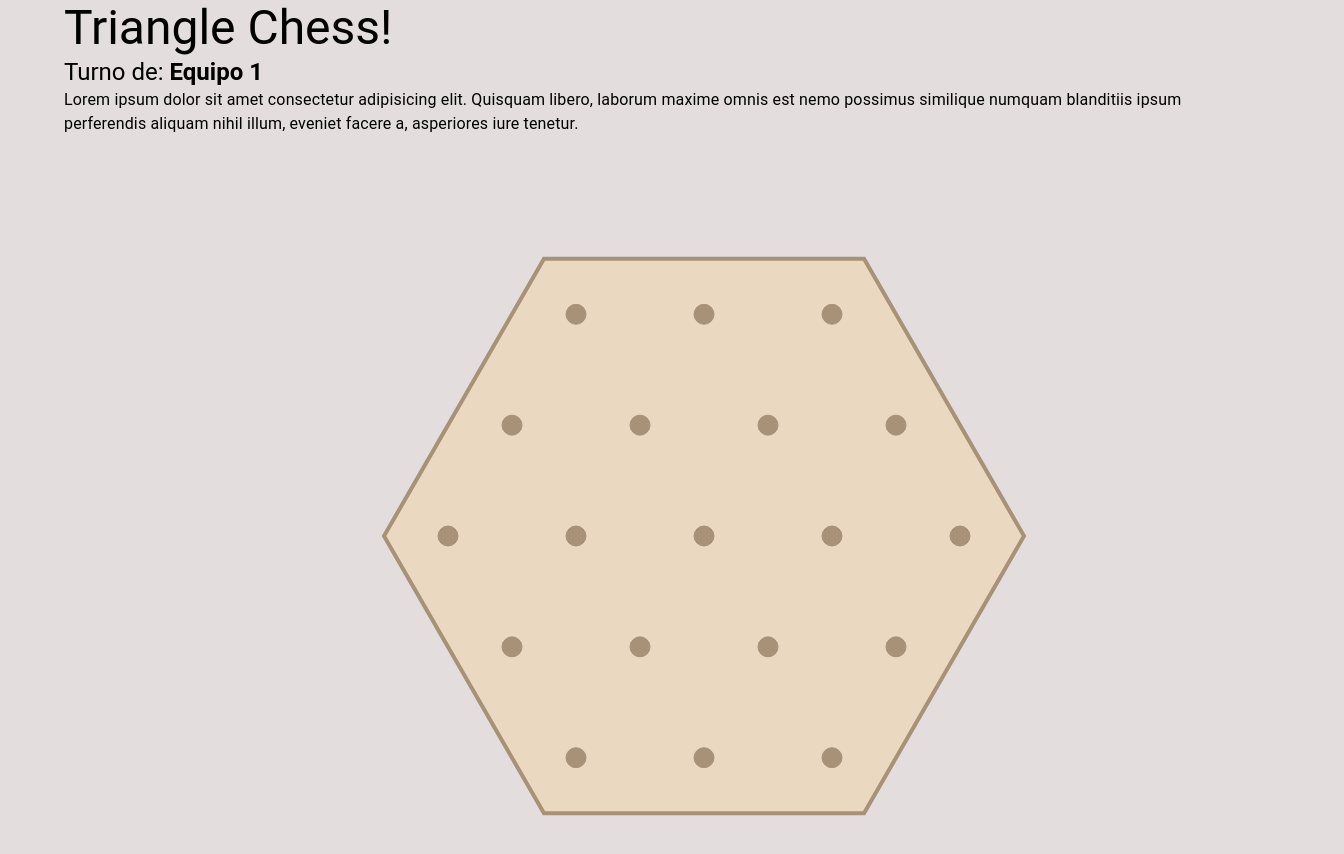
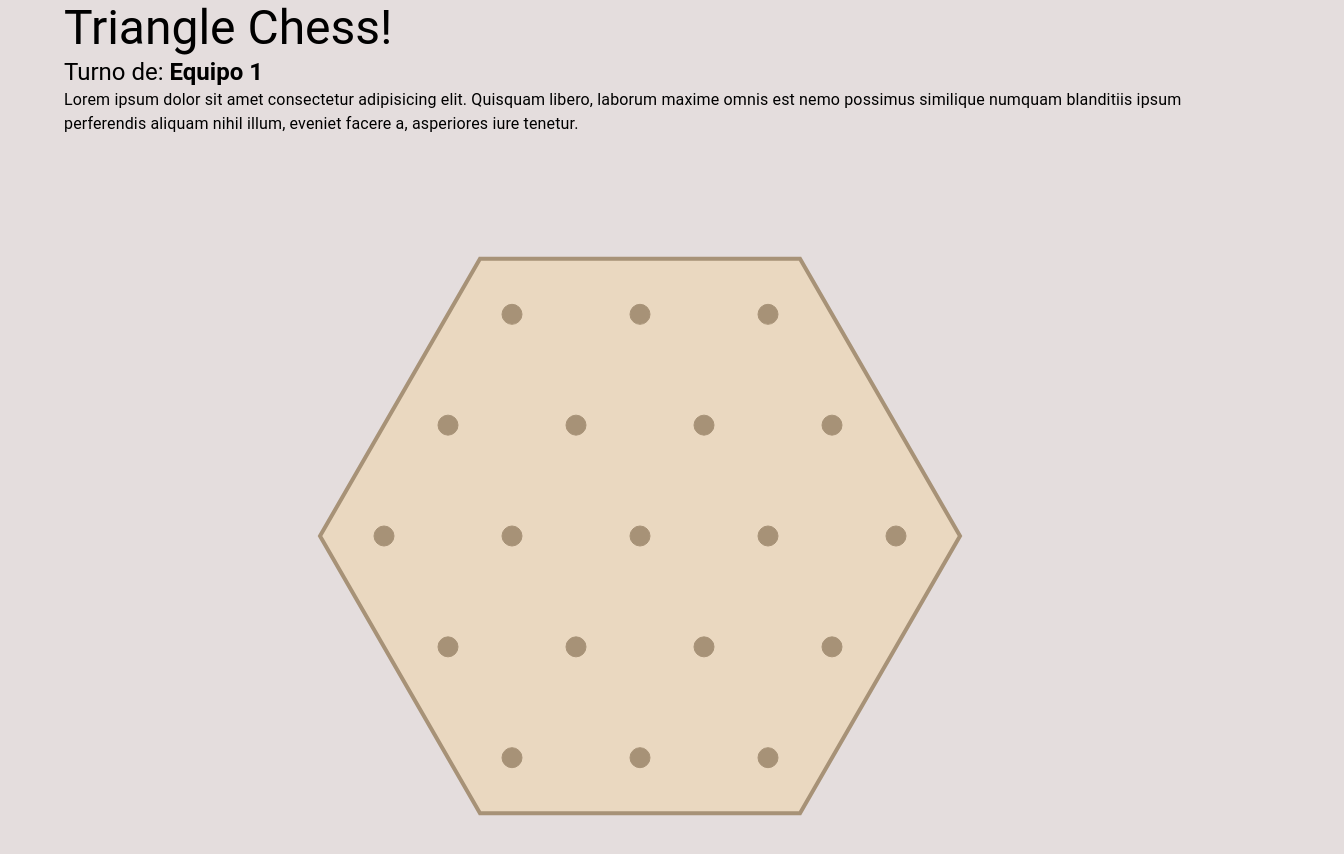
Before and after one commit to georgeif2212/Chain-Triangle-Chess, a React (Vite) app: page /game in a window 1280 px wide. Both pictures are taken after a click on the button "COMENZAR JUEGO". Shown: the top 854 px of the page, 1344 px wide, since content can reach past the window. Built offline with nearby package versions, Linux system fonts and the light colour scheme.

Commit message:
feat: this version hides the overflow in x and game page works well

```diff
--- a/src/modules/game/styles/components/Gameboard.css
+++ b/src/modules/game/styles/components/Gameboard.css
@@ -0,0 +1,8 @@
+.board-container {
+    display: flex;
+    justify-content: center;
+    align-items: center;
+    overflow-x: hidden;
+    width: 100%;
+    max-width: 100vw;
+}
```
